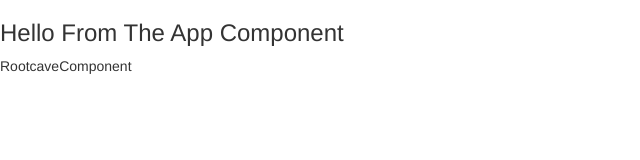
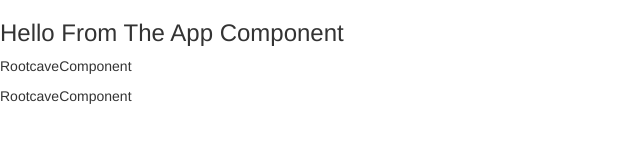
Before and after one commit to mfathei/my-dream-app, an Angular app: page / in a window 1280 px wide. Shown: the top 160 px of the page, without its empty margins (0-640 px from the left). Built offline with nearby package versions, Linux system fonts and the light colour scheme.

Commit message:
lesson 26 create component from cli

```diff
--- a/src/app/app.component.html
+++ b/src/app/app.component.html
@@ -1,3 +1,3 @@
 <h3>Hello From The App Component</h3>
 
-<app-rootcave></app-rootcave>
+<app-rootcaveschool></app-rootcaveschool>
--- a/src/app/app.module.ts
+++ b/src/app/app.module.ts
@@ -4,11 +4,13 @@ import { FormsModule } from '@angular/forms';
 
 import { AppComponent } from './app.component';
 import { RootcaveComponent } from './rootcave/rootcave.component';
+import { RootcaveschoolComponent } from './rootcaveschool/rootcaveschool.component';
 
 @NgModule({
   declarations: [
     AppComponent,
-    RootcaveComponent
+    RootcaveComponent,
+    RootcaveschoolComponent
   ],
   imports: [
     BrowserModule,
--- /dev/null
+++ b/src/app/rootcaveschool/rootcaveschool.component.html
@@ -0,0 +1,2 @@
+<app-rootcave></app-rootcave>
+<app-rootcave></app-rootcave>
--- /dev/null
+++ b/src/app/rootcaveschool/rootcaveschool.component.ts
@@ -0,0 +1,15 @@
+import { Component, OnInit } from '@angular/core';
+
+@Component({
+  selector: 'app-rootcaveschool',
+  templateUrl: './rootcaveschool.component.html',
+  styleUrls: ['./rootcaveschool.component.css']
+})
+export class RootcaveschoolComponent implements OnInit {
+
+  constructor() { }
+
+  ngOnInit() {
+  }
+
+}
```
Also changed, not shown: src/app/rootcaveschool/rootcaveschool.component.css (added), 1 other file (tests, documents, lock files or other folders).
